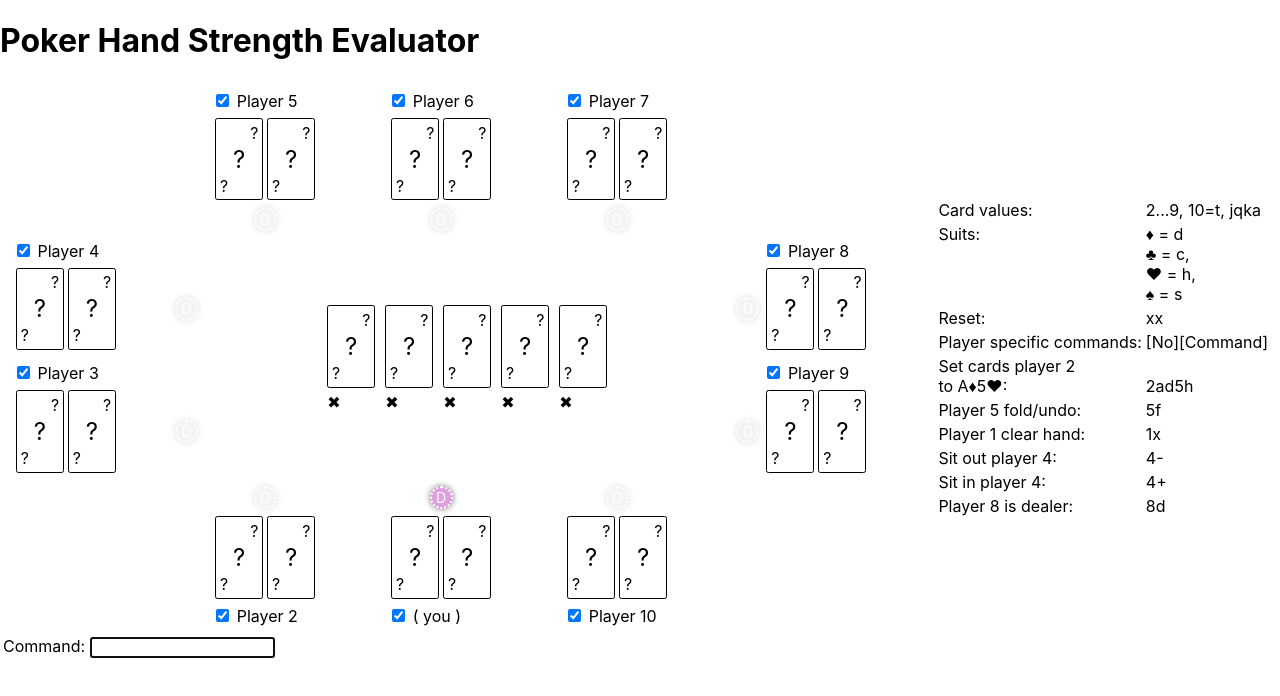
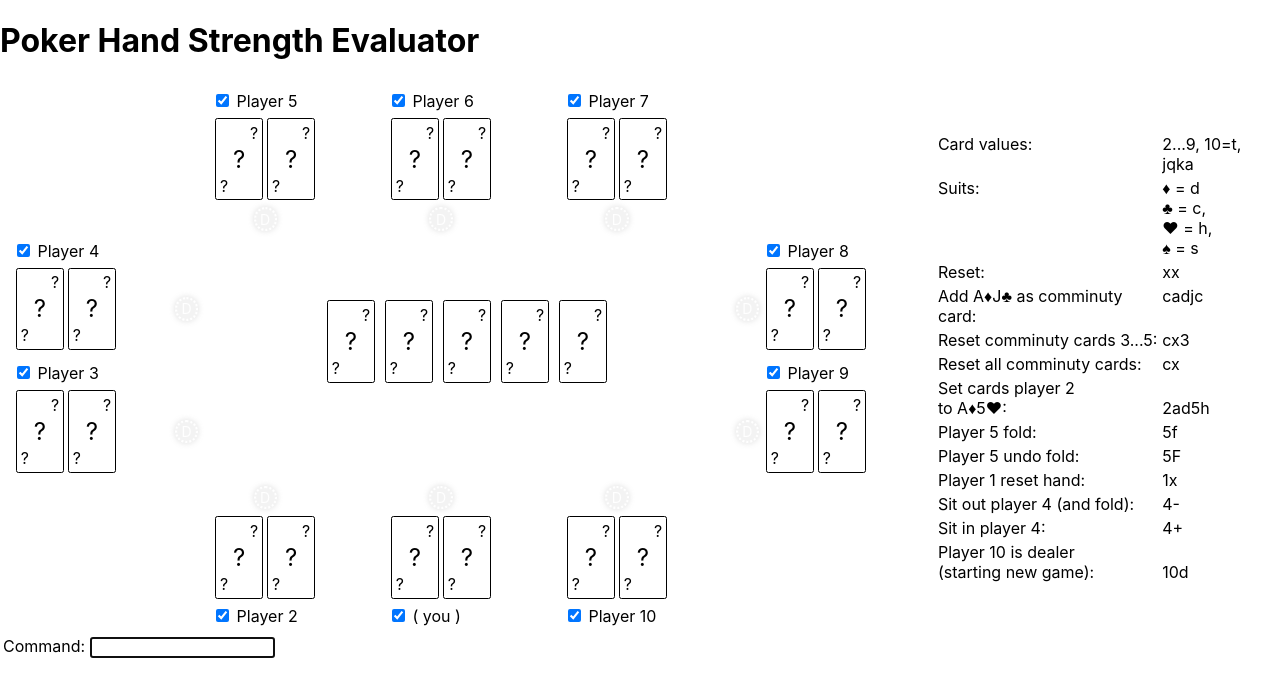
Before and after one commit to stud0709/pkr-eval, a React (Create React App) app: page / in a window 1280 px wide. Shown: the top 696 px of the page. Built offline with nearby package versions, Linux system fonts and the light colour scheme.

Commit message:
todo error messages

```diff
--- a/src/App.js
+++ b/src/App.js
@@ -8,13 +8,13 @@ import { suits, suitSymbols } from './pkrlib.js';
 function App() {
   //table state (will be modified by the reducer)
   const ts = React.useMemo(() => {
-    let ts = { communityCards: [], players: [] };
+    let ts = { communityCards: [], players: [], deadCards: [] };
     for (let i = 0; i < 10; i++) {
       ts.players[i] = {
         cards: unknownHand,
         playerName: undefined,
         active: undefined,
-        dealer: i === 0
+        dealer: undefined
       };
     }
     return ts;
@@ -56,31 +56,40 @@ function App() {
                   <td>Reset:</td><td>xx</td>
                 </tr>
                 <tr>
-                  <td>Player specific commands:</td><td>[No][Command]</td>
+                  <td>Add A{suitSymbols[0]}J{suitSymbols[1]} as comminuty card:</td><td>ca{suits[0]}j{suits[1]}</td>
+                </tr>
+                <tr>
+                  <td>Reset comminuty cards 3...5:</td><td>cx3</td>
+                </tr>
+                <tr>
+                  <td>Reset all comminuty cards:</td><td>cx</td>
                 </tr>
                 <tr>
                   <td>Set cards player 2<br />to&nbsp;A{suitSymbols[0]}5{suitSymbols[2]}:</td><td className="usage2">2a{suits[0]}5{suits[2]}</td>
                 </tr>
                 <tr>
-                  <td>Player 5 fold/undo:</td><td>5f</td>
+                  <td>Player 5 fold:</td><td>5f</td>
                 </tr>
                 <tr>
-                  <td>Player 1 clear hand:</td><td>1x</td>
+                  <td>Player 5 undo fold:</td><td>5F</td>
                 </tr>
                 <tr>
-                  <td>Sit out player 4:</td><td>4-</td>
+                  <td>Player 1 reset hand:</td><td>1x</td>
+                </tr>
+                <tr>
+                  <td>Sit out player 4 (and fold):</td><td>4-</td>
                 </tr>
                 <tr>
                   <td>Sit in player 4:</td><td>4+</td>
                 </tr>
                 <tr>
-                  <td>Player 8 is dealer:</td><td>8d</td>
+                  <td>Player 10 is dealer<br />(starting new game):</td><td className="usage2">10d</td>
                 </tr>
               </tbody></table>
             </td>
           </tr>
           <tr>
-            <td>Command:&nbsp;<input type="text" onKeyUp={handleKeyDown} ref={inputRef} /></td>
+            <td>Command:&nbsp;<input type="text" onKeyUp={handleKeyDown} ref={inputRef} focus="true" /></td>
           </tr>
         </tbody>
       </table>
--- a/src/card.js
+++ b/src/card.js
@@ -1,8 +1,8 @@
 
 /** A visual card representation */
-const Card = ({ value, suit, fold }) => {
+const Card = ({ value, suit, fold, red }) => {
   return (<>
-    <table className={'card' + (fold ? ' fold' : '')}>
+    <table className={'card' + (fold ? ' fold' : '') +(red ? ' red_suit' : '') }>
       <tbody>
         <tr><td className="card_suit_top">{suit || '?'}</td></tr>
         <tr><td className="card_value">{value || '?'}</td></tr>
--- a/src/index.js
+++ b/src/index.js
@@ -5,9 +5,10 @@ import App from './App';
 import reportWebVitals from './reportWebVitals';
 
 ReactDOM.render(
-  <React.StrictMode>
+//  <React.StrictMode>
     <App />
-  </React.StrictMode>,
+//  </React.StrictMode>
+,
   document.getElementById('root')
 );
 
--- a/src/player.js
+++ b/src/player.js
@@ -53,7 +53,7 @@ const Player = ({ orientation, actionHandler, playerNo, players, strengthData })
                                         <abbr
                                             //fold
                                             className={'toolbar_button' + (cards?.[0]?.readableValue && active ? '' : ' hidden')}
-                                            onClick={() => actionHandler(cmdFold(playerNo))}
+                                            onClick={() => actionHandler(cmdFold(playerNo, !fold))}
                                             title={fold ? 'Undo fold' : 'Fold'} >
                                             {fold ? '\u21ea' : '\u21e9'}
                                         </abbr>
--- a/src/stateManagement.js
+++ b/src/stateManagement.js
@@ -7,9 +7,13 @@ const TYPE_CMD = 'cmd',
     CMD_RESET = 'xx',
     CMD_RESET_SINGLE = 'x',
     CMD_FOLD = 'f',
+    CMD_UNDO_FOLD = 'F',
     CMD_DEALER = 'd',
     CMD_SIT_OUT = '-',
-    CMD_SIT_IN = '+';
+    CMD_SIT_IN = '+',
+    CMD_CC = 'c', //add community card(s)
+    CMD_CLEAR_CC = 'x'
+    ;
 
 const stateReducer = (state, action) => {
     console.log(JSON.stringify(action));
@@ -21,13 +25,52 @@ const stateReducer = (state, action) => {
                     reset(state);
                     break;
                 default:
-                    //pos. 1 is player number
+                    if (action.params[0] === CMD_CC) {
+                        if (action.params[1] === CMD_CLEAR_CC) {
+                            if (action.params[2]) {
+                                let idx = action.params[2];
+                                //clear up to this position
+                                clearCC(state, idx - 1);
+                            } else {
+                                //clear all
+                                clearCC(state);
+                            }
+
+                            break;
+                        }
+                        //community card
+                        let idx = 0;
+                        //find first empty card
+                        for (; state.communityCards[idx]; idx++);
+
+                        let command = action.params.substring(1);
+                        while (command.length > 0 && idx < 5) {
+                            let vs = command.substring(0, 2);
+                            command = command.substring(2);
+                            let c = Card(vs);
+                            registerCards(state, c);
+                            state.communityCards[idx] = c;
+                            idx++;
+                        }
+
+                        break;
+                    }
+
+                    let cmdRegex = /(\d0?)(.*)/;
+                    //element. 1 is player number
                     let playerNo = action.params[0];
-                    let commandArr = action.params.slice(1);
+                    let command = action.params[1];
 
-                    switch (commandArr[0]) {
+                    if (typeof action.params === 'string') {
+                        let match = cmdRegex.exec(action.params);
+                        playerNo = Number(match[1]);
+                        command = match[2];
+                    }
+
+                    switch (command) {
                         case CMD_FOLD:
-                            fold(state, playerNo - 1, commandArr[1]);
+                        case CMD_UNDO_FOLD:
+                            fold(state, playerNo - 1, command === 'f');
                             break;
                         case CMD_DEALER:
                             dealer(state, playerNo - 1);
@@ -37,12 +80,12 @@ const stateReducer = (state, action) => {
                             break;
                         case CMD_SIT_OUT:
                         case CMD_SIT_IN:
-                            setActive(state, playerNo - 1, commandArr[0] === '+');
+                            setActive(state, playerNo - 1, command === '+');
                             break;
                         default:
                             //check if it is a card assignment
-                            if (/^([23456789tjqka][dchs]){2}/.test(action.params.substring(1))) {
-                                setCards(state, playerNo - 1, action.params.substring(1));
+                            if (/^([23456789tjqka][dchs]){2}/.test(command)) {
+                                setCards(state, playerNo - 1, command);
                             } else {
                                 throw new Error(`invalid action: ${JSON.stringify(action)}`);
                             }
@@ -61,38 +104,84 @@ const stateReducer = (state, action) => {
     return Object.assign({}, state);
 };
 
-
 const cmdActive = (playerNo, value) => { return { type: TYPE_CMD, params: [playerNo + 1, value ? CMD_SIT_IN : CMD_SIT_OUT] } };
 const cmdResetSingle = (playerNo) => { return { type: TYPE_CMD, params: [playerNo + 1, CMD_RESET_SINGLE] } };
-const cmdFold = (playerNo, value) => { return { type: TYPE_CMD, params: [playerNo + 1, CMD_FOLD] } };
+const cmdFold = (playerNo, value = true) => { return { type: TYPE_CMD, params: [playerNo + 1, value ? CMD_FOLD : CMD_UNDO_FOLD] } };
 const cmdDealer = (playerNo) => { return { type: TYPE_CMD, params: [playerNo + 1, CMD_DEALER] } };
 const cmdUserEntry = (entry) => { return { type: TYPE_CMD, params: entry } };
+const cmdClearCC = (position) => { return { type: TYPE_CMD, params: [CMD_CC, CMD_CLEAR_CC, position + 1] } };
 
 const reset = (state, playerNo) => {
     state.players.forEach((p, i) => {
         if (playerNo && playerNo !== i) return;
+        unregisterCards(state, ...p.cards);
         p.cards = unknownHand;
-        fold(state, i);
+        fold(state, i, false);
     });
+
+    if (!playerNo) {
+        //reset all
+        unregisterCards(state, ...state.communityCards);
+        state.communityCards = [];
+        state.deadCards = [];
+    }
 };
 
-const fold = (state, playerNo) => {
-    state.players[playerNo].fold = !state.players[playerNo].fold;
+const fold = (state, playerNo, value = true) => {
+    state.players[playerNo].fold = value;
 };
 
 const dealer = (state, playerNo) => {
-    state.players.forEach((p, i) => p.dealer = i === Number(playerNo));
+    reset(state);
+    activateUser(state, playerNo);
+    state.players.forEach((p, i) => p.dealer = i === playerNo);
+};
+
+const activateUser = (state, playerNo) => {
+    if (!state.players[playerNo].active) setActive(state, playerNo, true);
 };
 
 const setActive = (state, playerNo, value) => {
     state.players[playerNo].active = value;
-    if (!state.players[playerNo].fold) fold(state, playerNo);
+    //fold
+    if (state.players[playerNo].cards !== unknownHand) fold(state, playerNo);
 };
 
 const setCards = (state, playerNo, command) => {
+    activateUser(state, playerNo);
+    fold(state, playerNo, false);
     let vs1 = command.substring(0, 2);
     let vs2 = command.substring(2, 4);
     state.players[playerNo].cards = [Card(vs1), Card(vs2)];
+    registerCards(state, ...state.players[playerNo].cards);
 };
 
-export { unknownHand, stateReducer, cmdActive, cmdResetSingle, cmdFold, cmdDealer, cmdUserEntry };
+const registerCards = ({ deadCards }, ...cArr) => {
+    for (let c of cArr) {
+        //duplicate card?
+        for (let dc of deadCards) {
+            if (dc && c.compareTo(dc) === 0)
+                throw new Error(`Duplicate card: ${c}`);
+        }
+
+        deadCards.push(c);
+    }
+};
+
+const unregisterCards = ({ deadCards }, ...cArr) => {
+    for (let c of cArr) {
+        for (let i = 0; i < deadCards.length; i++) {
+            if (deadCards[i] && deadCards[i].compareTo(c) === 0) {
+                delete deadCards[i];
+                break;
+            }
+        }
+    }
+};
+
+const clearCC = (state, pos = 0) => {
+    unregisterCards(state, ...state.communityCards.slice(pos));
+    state.communityCards = state.communityCards.slice(0, pos);
+};
+
+export { unknownHand, stateReducer, cmdActive, cmdResetSingle, cmdFold, cmdDealer, cmdUserEntry, cmdClearCC };
--- a/src/table.js
+++ b/src/table.js
@@ -1,6 +1,7 @@
 import Card from './card.js';
 import Player from './player.js';
 import React from 'react';
+import { cmdClearCC } from './stateManagement.js';
 
 const Table = ({ tableState, strengthData, actionHandler }) => {
     /** Calculate hand strength if table state has changed */
@@ -58,10 +59,20 @@ const Table = ({ tableState, strengthData, actionHandler }) => {
                                                     <Card
                                                         value={communityCards?.[i]?.readableValue}
                                                         suit={communityCards?.[i]?.suitSymbol}
+                                                        red={communityCards?.[i]?.suit === 'd' || communityCards?.[i]?.suit === 'h'}
                                                     />
                                                 </td>
                                             </tr>
-                                            <tr><td><span>{'\u2716'}</span></td></tr>
+                                            <tr>
+                                                <td>
+                                                    <abbr
+                                                        className={'toolbar_button' + (communityCards?.[i] ? '' : ' hidden')}
+                                                        onClick={() => actionHandler(cmdClearCC(i))}
+                                                        >
+                                                        {'\u2716'}
+                                                    </abbr>
+                                                </td>
+                                            </tr>
                                         </tbody></table></td>)
                                         )}
                                     </tr>
```
Also changed, not shown: src/App.css (+9 -5 lines), src/hand.js (+4 -3 lines).
